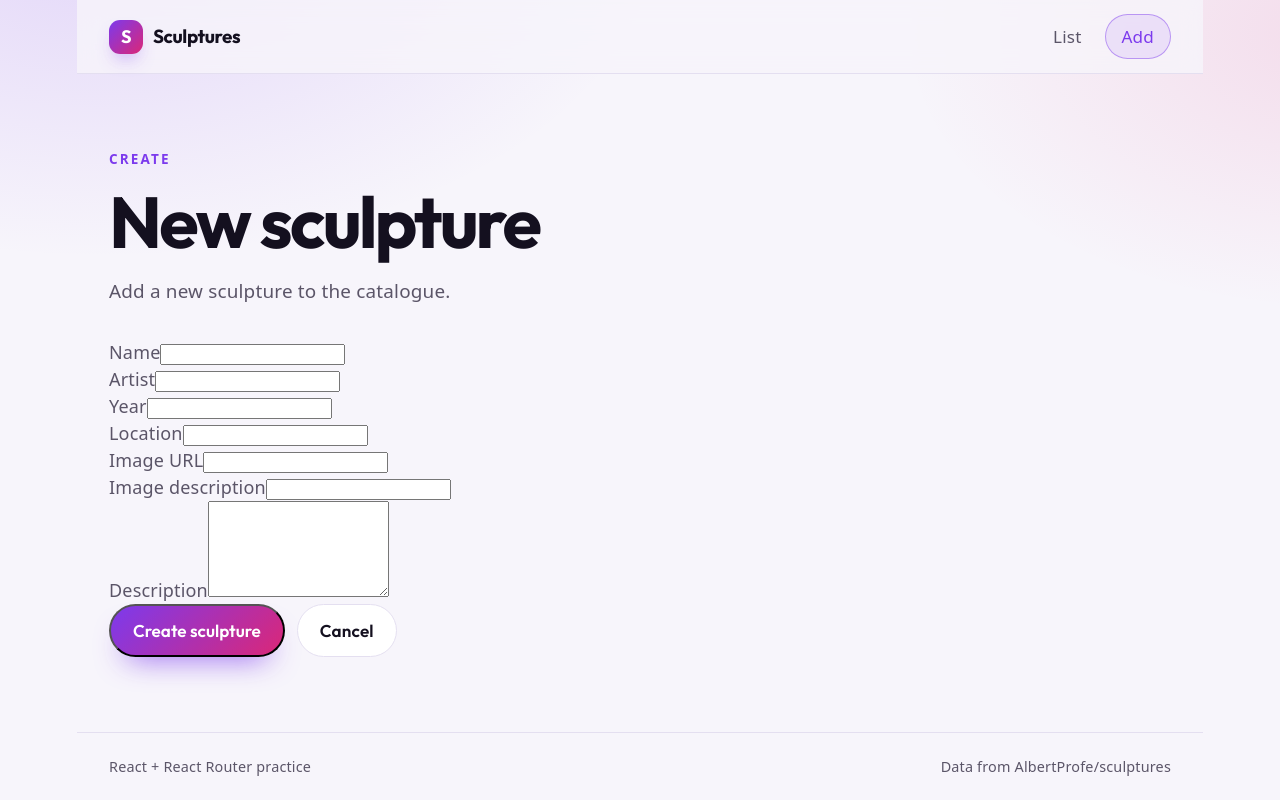
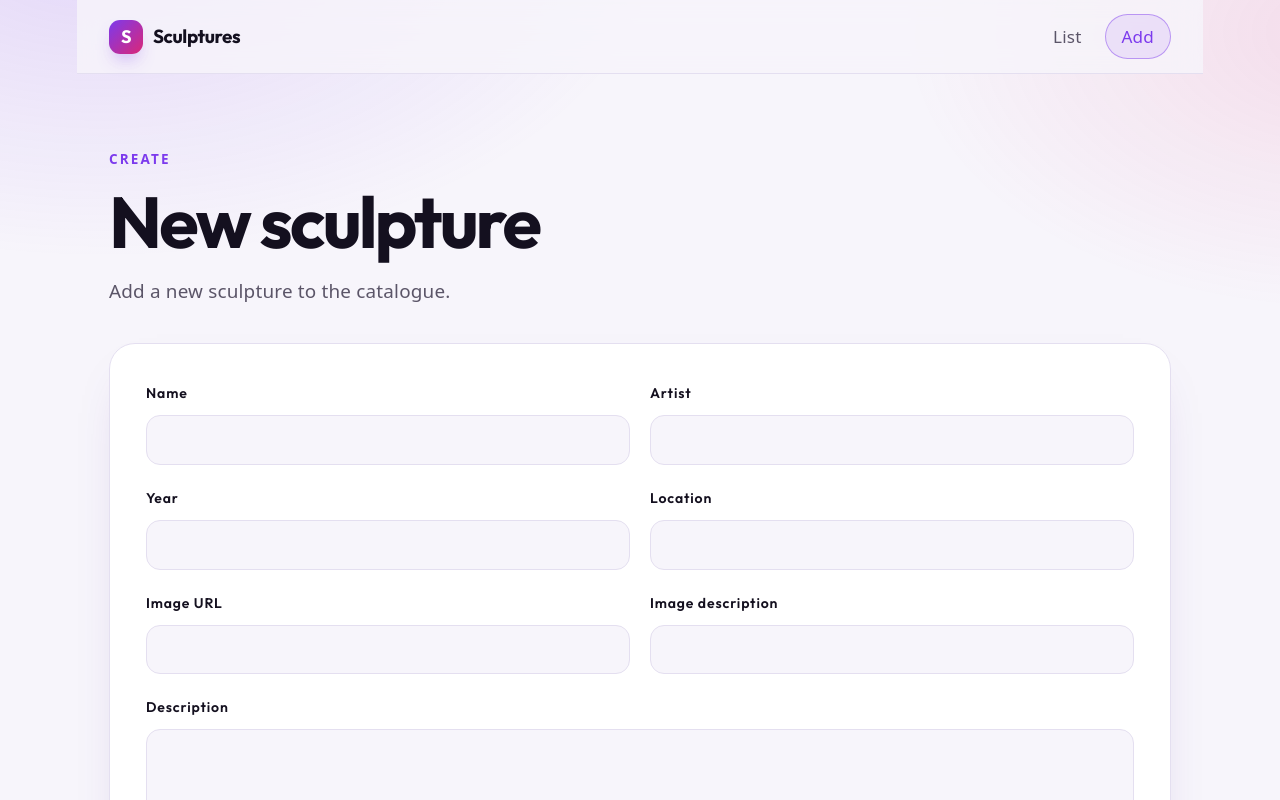
Before and after one commit to JoseJavaCifoVioleta/sculptures-app, a React (Vite) app: page /sculptures/new in a window 1280 px wide. Shown: the top 800 px of the page. Built offline with nearby package versions, Linux system fonts and the light colour scheme.

Commit message:
Estilo: formulario de la parte 6
Se anade tarjeta de formulario, rejilla de dos columnas, etiquetas, inputs con foco visible, textarea a todo el ancho y acciones separadas. Se ajusta el borde del boton nativo y se documenta el pase visual.

```diff
--- a/src/App.css
+++ b/src/App.css
@@ -161,6 +161,7 @@ main {
   font-size: 0.95rem;
   font-weight: 600;
   text-decoration: none;
+  cursor: pointer;
   transition:
     transform 0.2s ease,
     box-shadow 0.2s ease,
@@ -169,6 +170,7 @@ main {
 }
 
 .button-primary {
+  border: 0;
   background: var(--gradient);
   color: #ffffff;
   box-shadow: 0 16px 30px -16px rgba(124, 58, 237, 0.9);
@@ -393,6 +395,80 @@ main {
   margin-top: 28px;
 }
 
+.sculpture-form {
+  margin-top: 36px;
+  padding: clamp(22px, 4vw, 36px);
+  border: 1px solid var(--border);
+  border-radius: 26px;
+  background: var(--surface);
+  box-shadow: var(--shadow-soft);
+}
+
+.form-grid {
+  display: grid;
+  grid-template-columns: repeat(2, minmax(0, 1fr));
+  gap: 20px;
+}
+
+.form-field {
+  display: flex;
+  flex-direction: column;
+  gap: 8px;
+  min-width: 0;
+}
+
+.form-field-wide {
+  grid-column: 1 / -1;
+}
+
+.form-label {
+  font-family: var(--heading);
+  font-size: 0.78rem;
+  font-weight: 600;
+  letter-spacing: 0.06em;
+  color: var(--text-h);
+}
+
+.form-input {
+  width: 100%;
+  box-sizing: border-box;
+  padding: 12px 14px;
+  border: 1px solid var(--border);
+  border-radius: 14px;
+  background: var(--bg);
+  color: var(--text-h);
+  font-family: var(--sans);
+  font-size: 0.95rem;
+  line-height: 1.4;
+  transition:
+    border-color 0.2s ease,
+    box-shadow 0.2s ease,
+    background 0.2s ease;
+}
+
+.form-input:hover {
+  border-color: var(--accent-border);
+}
+
+.form-input:focus {
+  outline: none;
+  border-color: var(--accent);
+  background: var(--surface);
+  box-shadow: 0 0 0 4px var(--accent-bg);
+}
+
+.form-textarea {
+  min-height: 150px;
+  resize: vertical;
+  line-height: 1.55;
+}
+
+.form-actions {
+  margin-top: 28px;
+  padding-top: 22px;
+  border-top: 1px solid var(--border);
+}
+
 .footer {
   display: flex;
   flex-wrap: wrap;
@@ -438,6 +514,10 @@ main {
   .detail-layout {
     grid-template-columns: 1fr;
   }
+
+  .form-grid {
+    grid-template-columns: 1fr;
+  }
 }
 
 @media (max-width: 640px) {
@@ -465,7 +545,8 @@ main {
   .button-ghost,
   .nav-links a,
   .sculpture-card,
-  .sculpture-media img {
+  .sculpture-media img,
+  .form-input {
     transition: none;
   }
 
--- a/src/pages/SculptureFormPage.jsx
+++ b/src/pages/SculptureFormPage.jsx
@@ -193,7 +193,6 @@ function SculptureForm({ id }) {
               onChange={handleChange}
             />
           </div>
-        </div>
 
           <div className="form-field form-field-wide">
             <label className="form-label" htmlFor="description">
@@ -208,6 +207,7 @@ function SculptureForm({ id }) {
               onChange={handleChange}
             />
           </div>
+        </div>
 
         <div className="page-actions form-actions">
           <button className="button-primary" type="submit">
```
Also changed, not shown: 1 other file (tests, documents, lock files or other folders). Lines whose indentation alone changed are shown as unchanged.
